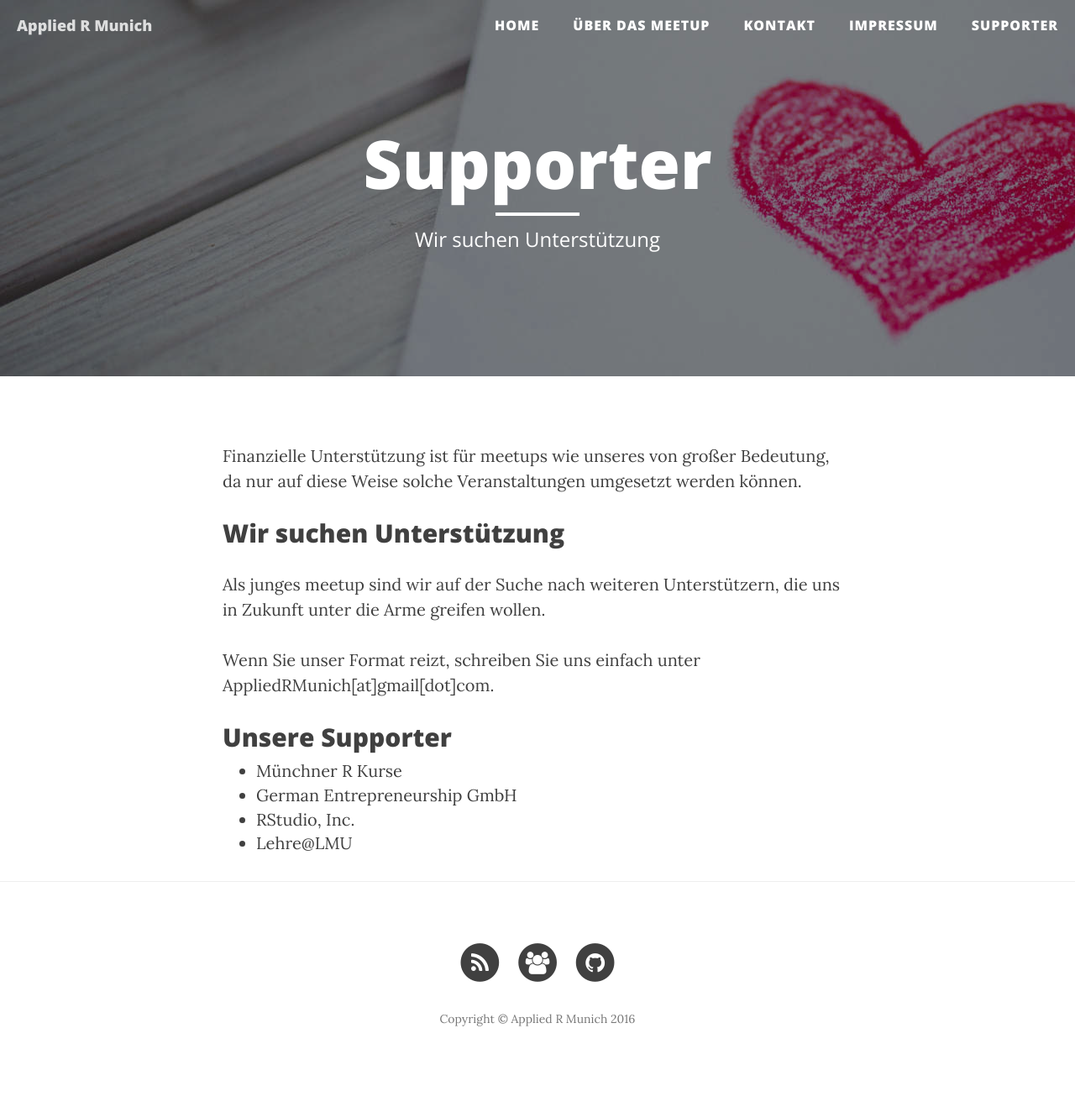
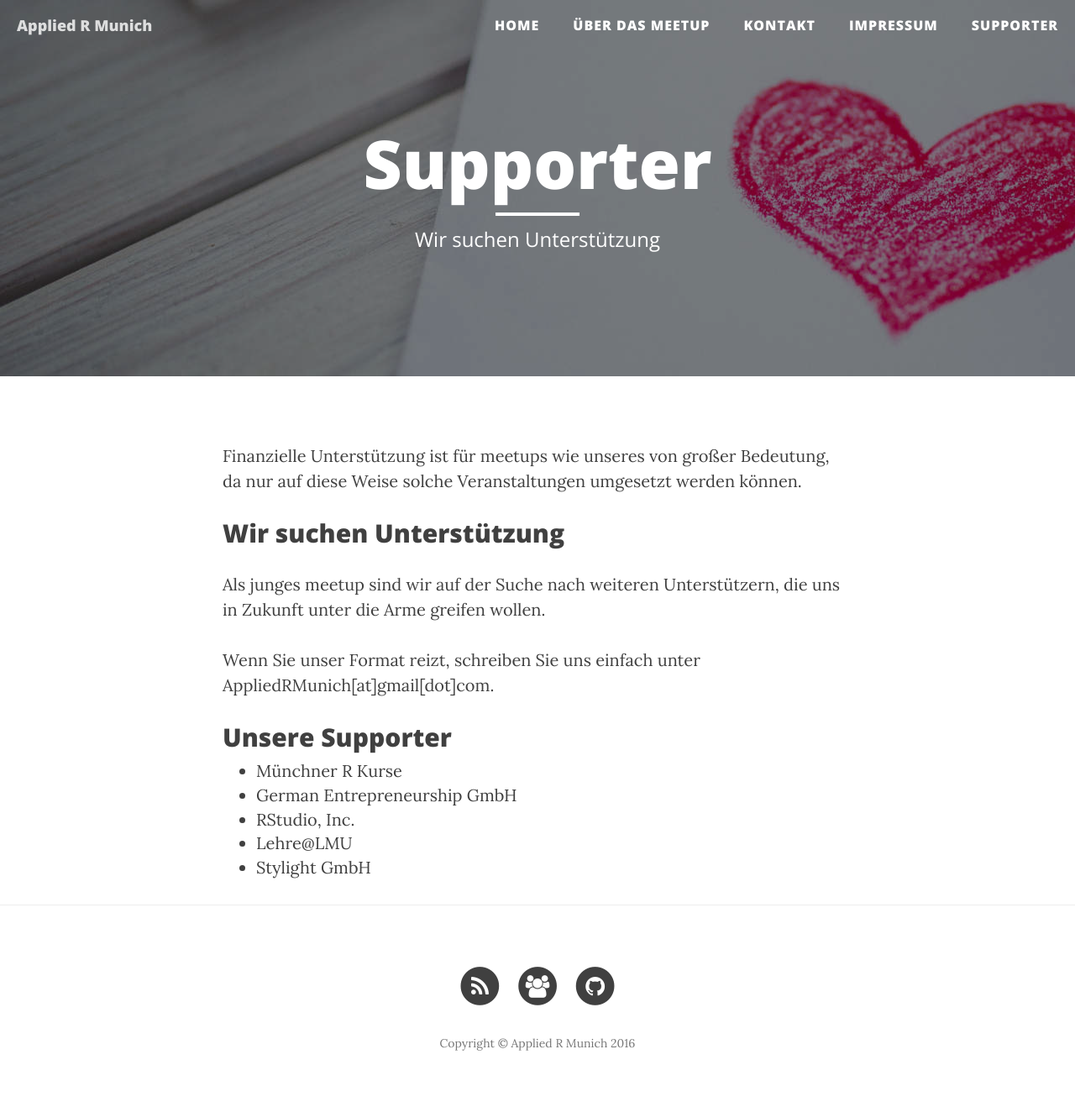
Before and after one commit to lmu-applied-r/lmu-applied-r.github.io, a Jekyll site: the page built from supporter.html, in a window 1280 px wide. Shown: the whole page at 84% size. Built offline with Jekyll 4.4.1, drawn with Linux system fonts in a browser that asks for light colours; nearby versions of some CDN libraries; before the commit the page ends 1289 px from its top, so only the background shows below that.

Commit message:
add stylight

```diff
--- a/supporter.html
+++ b/supporter.html
@@ -19,5 +19,6 @@ header-img: "img/heart.jpg"
         <li><a href="http://www.german-entrepreneurship.de/en/">German Entrepreneurship GmbH</a> </li>
         <li><a href="https://www.rstudio.com/">RStudio, Inc.</a> </li>
         <li>Lehre&#64;LMU </li>
+        <li><a href="https://www.stylight.de">Stylight GmbH</a> </li>
 
  </ul>
```
